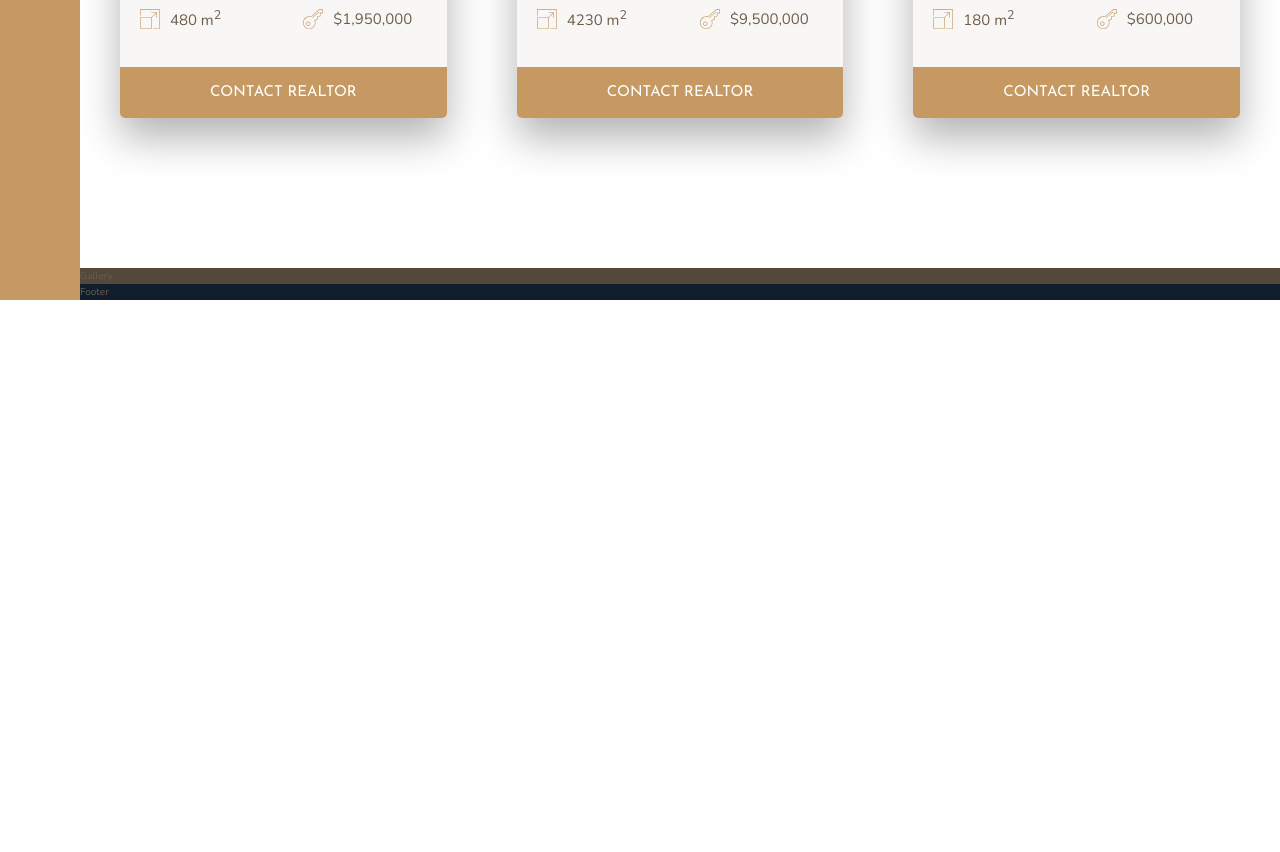
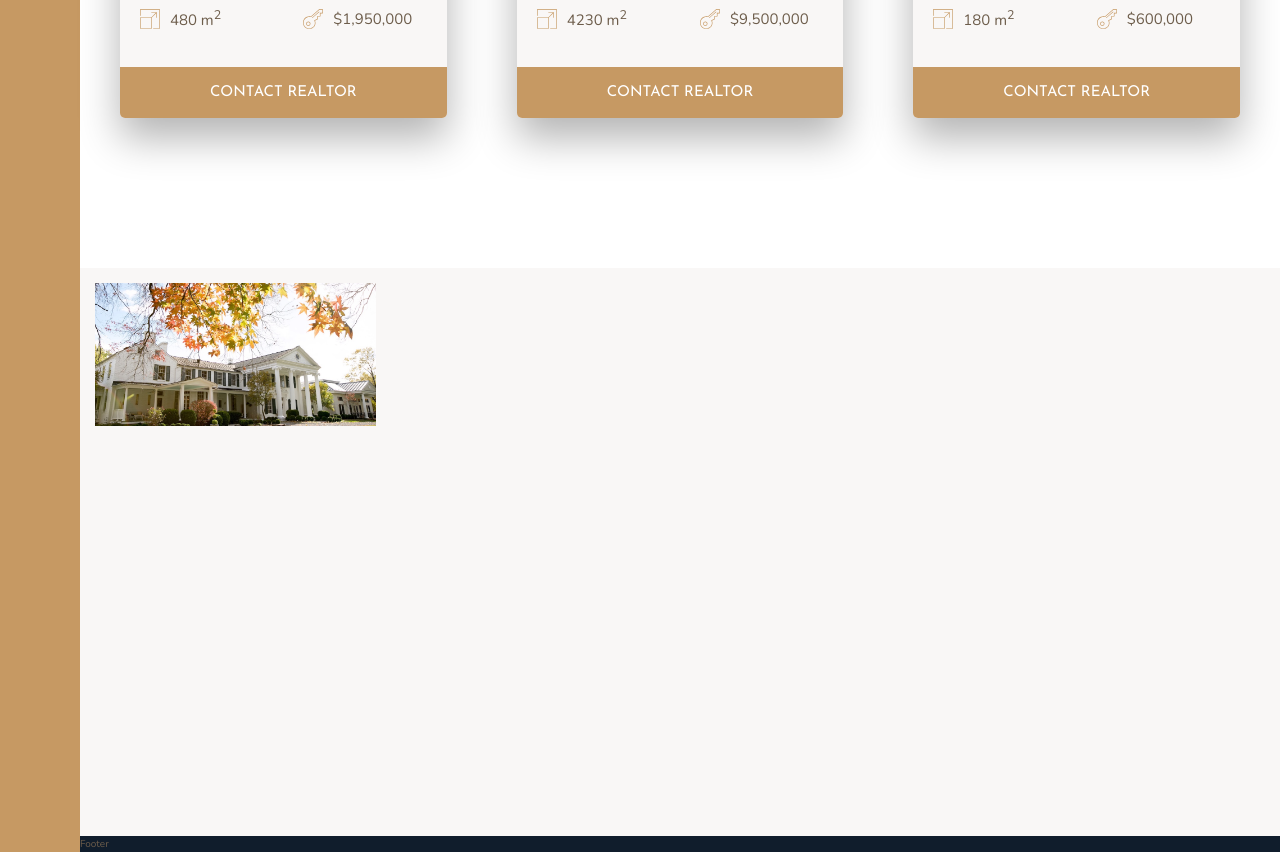
Before and after one commit to DalatCoder/Advanced-CSS-Course, a website: page Nexter-Grid/index.html in a window 1280 px wide. Shown: the part 2822-3674 px from the top of the page. Before the commit the page ends 3122 px from the top, so only its background shows below. Drawn offline with nearby package versions, Linux system fonts and the light colour scheme.

Commit message:
Use object fit to set the image cover its parrent element 🔥

```diff
--- a/Nexter-Grid/index.html
+++ b/Nexter-Grid/index.html
@@ -306,7 +306,14 @@
 	</section>
 
 	<section class="gallery">
-		Gallery
+		<!-- Put image into wrapper parrent to use object fit on each image -->
+		<!-- Setting Object fit to cover is the same as background-size: cover for background image -->
+		<div class="gallery__item gallery__item--1">
+			<img src="img/gal-1.jpeg" alt="Gallery 1" class="gallery__img">
+		</div>
+		<figure class="gallery__item gallery__item--1">
+
+		</figure>
 	</section>
 
 	<footer class="footer">
--- a/Nexter-Grid/sass/_gallery.scss
+++ b/Nexter-Grid/sass/_gallery.scss
@@ -1,5 +1,25 @@
 .gallery {
-  background-color: $color-grey-dark-1;
+  background-color: $color-grey-light-1;
+  grid-column: full-start / full-end;
 
-  grid-column: full-start / full-end;
+  display: grid;
+  grid-template-columns: repeat(8, 1fr);
+  grid-template-rows: repeat(7, 5vw);
+  grid-gap: 1.5rem;
+  padding: 1.5rem;
+
+  &__item {
+    &--1 {
+      grid-row: 1 / span 2;
+      grid-column: 1 / span 2;
+    }
+  }
+
+  &__img {
+    // Specify height and width to user object fit
+    width: 100%;
+    height: 100%;
+    object-fit: cover;
+    display: block;
+  }
 }
```
Also changed, not shown: Nexter-Grid/css/style.css.
